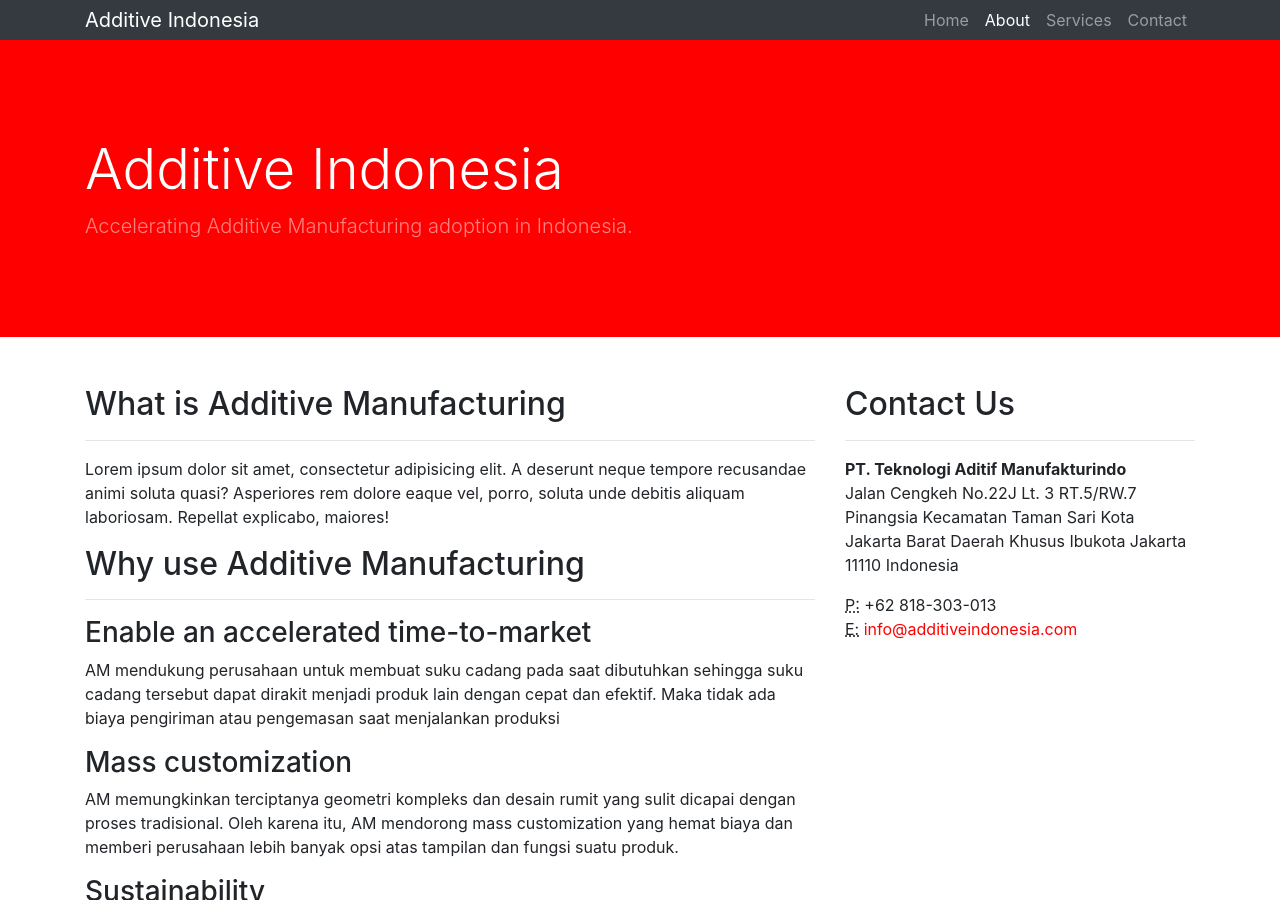
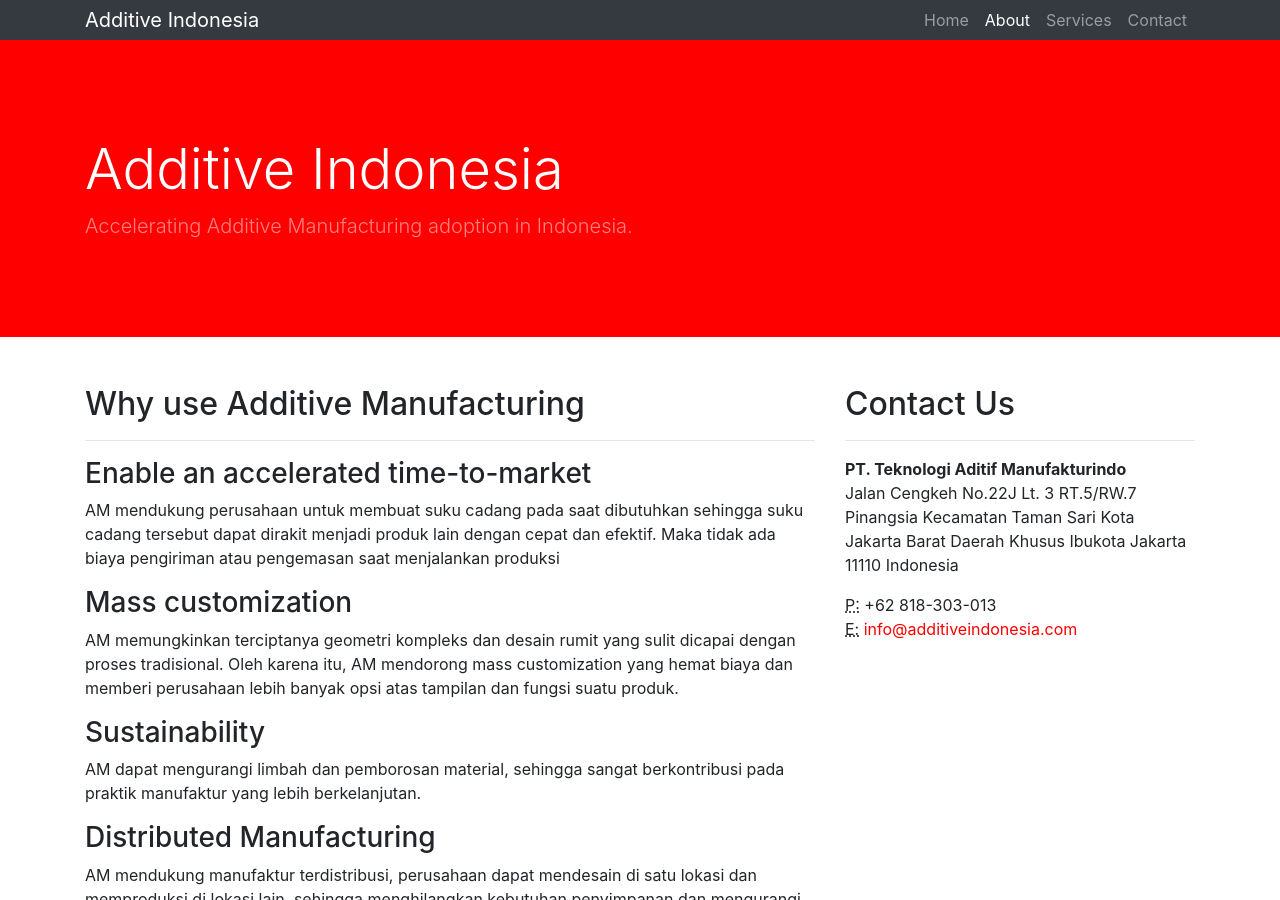
Before and after one commit to rlim338/additive-indonesia.github.io, a Jekyll site: the page built from _pages/about.html, in a window 1280 px wide and 900 px high. Built offline with Jekyll 4.4.1, drawn with Linux system fonts in a browser that asks for light colours.

Commit message:
Update about.html

```diff
--- a/_pages/about.html
+++ b/_pages/about.html
@@ -3,14 +3,6 @@
 layout: page
 permalink: /about/
 ---
-
-<h2>What is Additive Manufacturing</h2>
-<hr />
-<p>
-  Lorem ipsum dolor sit amet, consectetur adipisicing elit. A deserunt neque
-  tempore recusandae animi soluta quasi? Asperiores rem dolore eaque vel, porro,
-  soluta unde debitis aliquam laboriosam. Repellat explicabo, maiores!
-</p>
 
 <h2>Why use Additive Manufacturing</h2>
 <hr />
```
